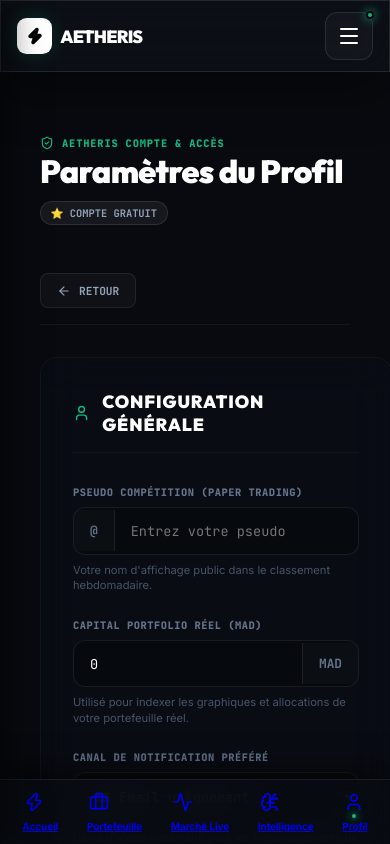
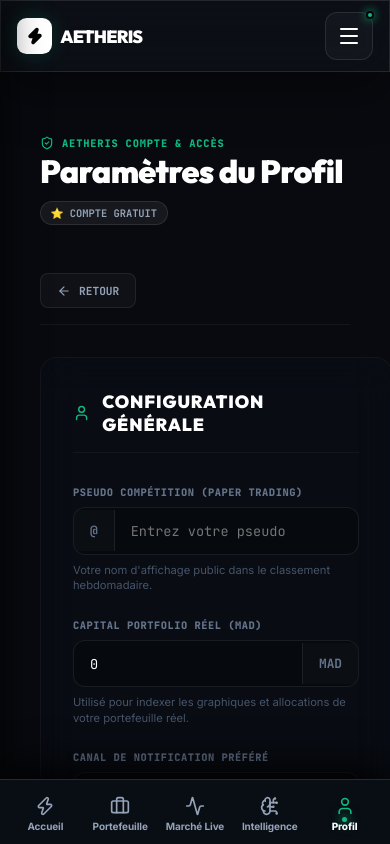
Before and after one commit to MedBahaa/aetheris, a Next.js app: page /profile in a window 390 px wide. Shown: the top 844 px of the page. Built offline with nearby package versions, Linux system fonts and the light colour scheme; no server answers.

Commit message:
style(ui): ultra premium mobile cards & BottomNav dark glassmorphism, no blue/purple link underlines

```diff
--- a/src/app/globals.css
+++ b/src/app/globals.css
@@ -356,6 +356,72 @@
   box-shadow: 0 4px 15px rgba(16, 185, 129, 0.15);
 }
 
+/* Mobile Position Cards High-Priority Scoped Dark Buttons */
+.mobile-card-btn {
+  display: inline-flex !important;
+  align-items: center !important;
+  justify-content: center !important;
+  gap: 0.35rem !important;
+  background: rgba(30, 41, 59, 0.9) !important;
+  color: #f1f5f9 !important;
+  border: 1px solid rgba(255, 255, 255, 0.15) !important;
+  border-radius: 10px !important;
+  padding: 0.45rem 0.85rem !important;
+  font-size: 11px !important;
+  font-weight: 700 !important;
+  font-family: 'Inter', sans-serif !important;
+  cursor: pointer !important;
+  transition: all 0.2s ease !important;
+  -webkit-tap-highlight-color: transparent !important;
+  box-shadow: 0 2px 8px rgba(0, 0, 0, 0.3) !important;
+}
+
+.mobile-card-btn:hover, .mobile-card-btn:active {
+  background: rgba(51, 65, 85, 0.95) !important;
+  color: #ffffff !important;
+  border-color: rgba(255, 255, 255, 0.3) !important;
+}
+
+.mobile-card-btn.active-alert {
+  background: rgba(6, 78, 59, 0.8) !important;
+  color: #34d399 !important;
+  border-color: rgba(16, 185, 129, 0.5) !important;
+}
+
+.mobile-card-btn.active-tx {
+  background: rgba(30, 58, 138, 0.8) !important;
+  color: #60a5fa !important;
+  border-color: rgba(59, 130, 246, 0.5) !important;
+}
+
+@media (max-width: 639px) {
+  .section-header {
+    display: flex !important;
+    flex-direction: row !important;
+    align-items: center !important;
+    justify-content: space-between !important;
+    gap: 0.5rem !important;
+    padding-bottom: 0.75rem !important;
+    margin-bottom: 1rem !important;
+  }
+
+  .section-header h3 {
+    font-size: 0.9rem !important;
+    letter-spacing: 0em !important;
+  }
+
+  .action-btn-terminal.strategy {
+    padding: 0.45rem 0.75rem !important;
+    font-size: 10px !important;
+    border-radius: 10px !important;
+    white-space: nowrap !important;
+  }
+
+  .main-content {
+    padding-bottom: calc(100px + env(safe-area-inset-bottom, 0px)) !important;
+  }
+}
+
 /* Removal of desktop sidebar override */
 
 
--- a/src/components/BottomNav.tsx
+++ b/src/components/BottomNav.tsx
@@ -42,18 +42,17 @@
 
       <style jsx>{`
         .mobile-bottom-nav {
-          position: fixed;
-          bottom: 0;
-          left: 0;
-          right: 0;
-          z-index: 950;
-          background: rgba(8, 12, 18, 0.88);
-          backdrop-filter: blur(20px) saturate(180%);
-          -webkit-backdrop-filter: blur(20px) saturate(180%);
-          border-top: 1px solid rgba(255, 255, 255, 0.08);
-          padding-bottom: env(safe-area-inset-bottom, 0px);
-          box-shadow: 0 -10px 30px rgba(0, 0, 0, 0.5);
-          transition: transform 0.3s ease;
+          position: fixed !important;
+          bottom: 0 !important;
+          left: 0 !important;
+          right: 0 !important;
+          z-index: 99999 !important;
+          background: #090d14 !important;
+          backdrop-filter: blur(24px) saturate(200%) !important;
+          -webkit-backdrop-filter: blur(24px) saturate(200%) !important;
+          border-top: 1px solid rgba(255, 255, 255, 0.12) !important;
+          padding-bottom: env(safe-area-inset-bottom, 0px) !important;
+          box-shadow: 0 -12px 40px rgba(0, 0, 0, 0.9) !important;
         }
 
         @media (min-width: 1024px) {
@@ -72,7 +71,11 @@
           padding: 0 0.5rem;
         }
 
-        .nav-tab-item {
+        :global(.nav-tab-item),
+        :global(.nav-tab-item:visited),
+        :global(.nav-tab-item:hover),
+        :global(.nav-tab-item:active),
+        :global(.nav-tab-item:focus) {
           flex: 1;
           display: flex;
           flex-direction: column;
@@ -81,20 +84,22 @@
           gap: 3px;
           min-height: 48px;
           min-width: 48px;
-          color: #64748b;
-          text-decoration: none;
+          color: #94a3b8 !important;
+          text-decoration: none !important;
           transition: all 0.25s cubic-bezier(0.16, 1, 0.3, 1);
           position: relative;
           border-radius: 12px;
           -webkit-tap-highlight-color: transparent;
         }
 
-        .nav-tab-item:active {
-          transform: scale(0.94);
+        :global(.nav-tab-item:active) {
+          transform: scale(0.92);
         }
 
-        .nav-tab-item.is-active {
-          color: #10b981;
+        :global(.nav-tab-item.is-active),
+        :global(.nav-tab-item.is-active:visited) {
+          color: #10b981 !important;
+          text-decoration: none !important;
         }
 
         .icon-wrapper {
@@ -110,18 +115,19 @@
           transition: transform 0.25s ease, color 0.25s ease;
         }
 
-        .nav-tab-item.is-active .tab-icon {
+        :global(.nav-tab-item.is-active) .tab-icon {
           transform: translateY(-1px);
+          color: #10b981 !important;
         }
 
         .active-glow-dot {
           position: absolute;
           bottom: -4px;
-          width: 4px;
-          height: 4px;
+          width: 5px;
+          height: 5px;
           background-color: #10b981;
           border-radius: 50%;
-          box-shadow: 0 0 8px #10b981, 0 0 12px #10b981;
+          box-shadow: 0 0 10px #10b981, 0 0 14px #10b981;
         }
 
         .tab-label {
@@ -129,11 +135,12 @@
           font-weight: 700;
           letter-spacing: -0.01em;
           line-height: 1;
+          color: #94a3b8 !important;
           transition: color 0.25s ease;
         }
 
-        .nav-tab-item.is-active .tab-label {
-          color: #ffffff;
+        :global(.nav-tab-item.is-active) .tab-label {
+          color: #ffffff !important;
           font-weight: 800;
         }
       `}</style>
--- a/src/components/portfolio/PortfolioTable.tsx
+++ b/src/components/portfolio/PortfolioTable.tsx
@@ -155,14 +155,14 @@
                     <div className="flex gap-2">
                       <button
                         onClick={() => { setAlertForm({ sl_price: alert?.sl_price?.toString() || '', tp_price: alert?.tp_price?.toString() || '' }); setAlertSymbol(isSettingAlert ? null : s.symbol); }}
-                        className={`touch-target px-3 py-1.5 text-xs rounded-lg border font-medium flex items-center gap-1.5 transition-all ${isSettingAlert ? 'bg-emerald-950 border-emerald-500 text-emerald-300' : 'bg-slate-900 border-white/10 text-slate-200 hover:bg-slate-800'}`}
+                        className={`mobile-card-btn ${isSettingAlert ? 'active-alert' : ''}`}
                         aria-label="Alerte SL/TP"
                       >
                         <Bell size={13} className="text-emerald-400" /> <span>Alerte</span>
                       </button>
                       <button
                         onClick={() => setExpandedSymbol(isExpanded ? null : s.symbol)}
-                        className={`touch-target px-3 py-1.5 text-xs rounded-lg border font-medium flex items-center gap-1.5 transition-all ${isExpanded ? 'bg-blue-950 border-blue-500 text-blue-300' : 'bg-slate-900 border-white/10 text-slate-200 hover:bg-slate-800'}`}
+                        className={`mobile-card-btn ${isExpanded ? 'active-tx' : ''}`}
                         aria-label="Historique des transactions"
                       >
                         <span>Tx</span> {isExpanded ? <ChevronUp size={13} /> : <ChevronDown size={13} />}
```
